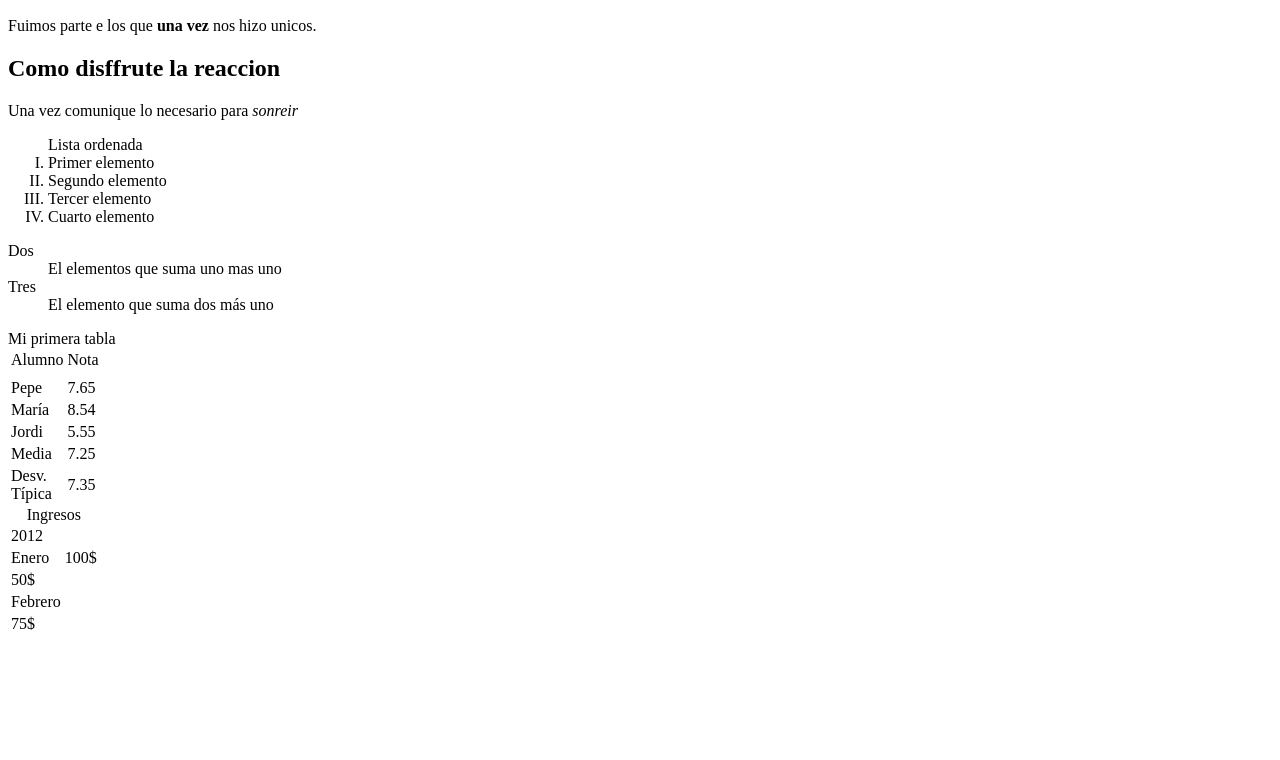
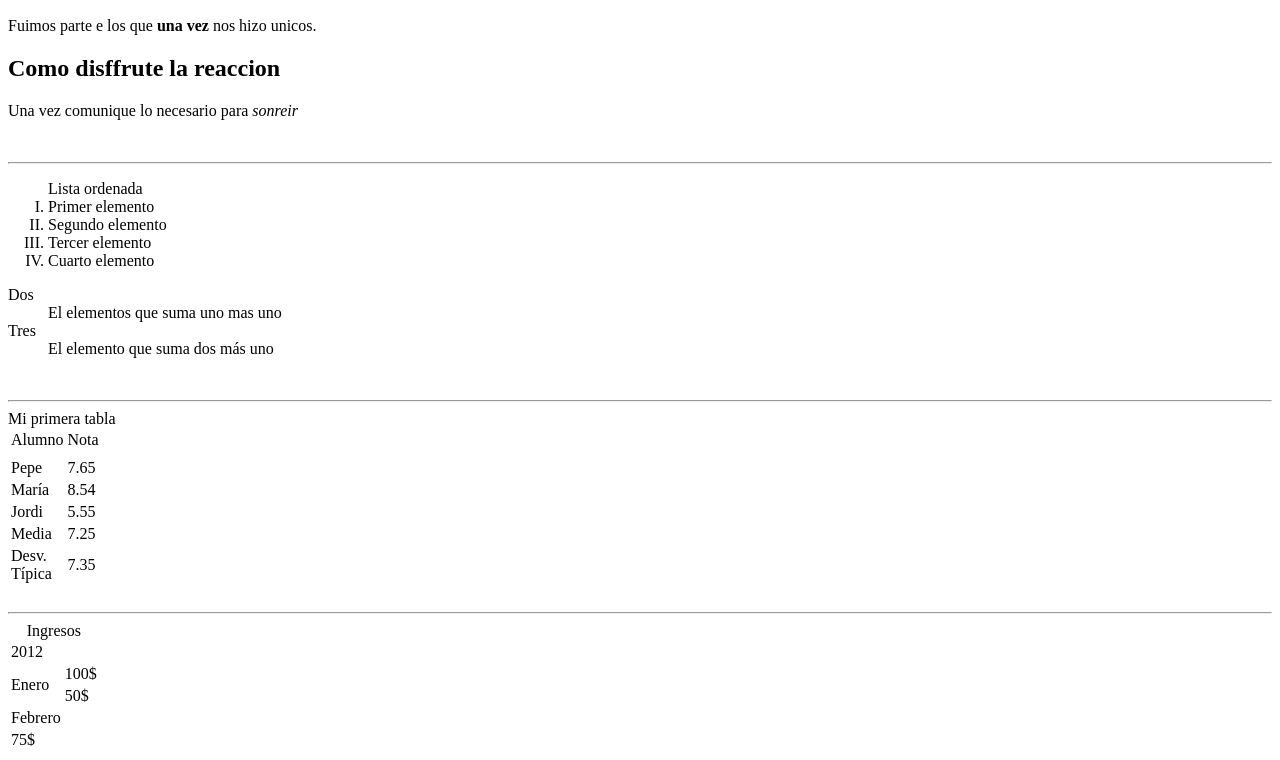
Before and after one commit to ErichVVs/practicas-google-activate, a plain HTML site: page index.html in a window 1280 px wide. Shown: the part 96-856 px from the top of the page. Before the commit the page ends 800 px from the top, so only its background shows below. Drawn offline with Linux system fonts and the light colour scheme.

Commit message:
separaciones

```diff
--- a/index.html
+++ b/index.html
@@ -15,6 +15,9 @@
         <h2>Como disffrute la reaccion</h2>
         <p>Una vez comunique lo necesario para <em>sonreir</em></p>
 
+        <br>
+        <hr>
+
 <!--listas ejercicios con type a y type i-->
 
         <ol type="I">Lista ordenada
@@ -30,6 +33,9 @@
             <dt>Tres</dt>
             <dd>El elemento que suma dos más uno</dd>
         </dl>
+
+        <br>
+        <hr>
 
 <!--Comentario de tabla-->
 
@@ -69,6 +75,9 @@
             </tfoot>
         </table>
 
+        <br>
+        <hr>
+
 <!--Segunda tabla-->
 
         <table>
@@ -78,7 +87,7 @@
             </thead>
             <tbody>
                 <tr>
-                    <td>Enero</td>
+                    <td rowspan="2">Enero</td>
                     <td>100$</td>
                 </tr>
                 <tr><td>50$</td></tr>
```
